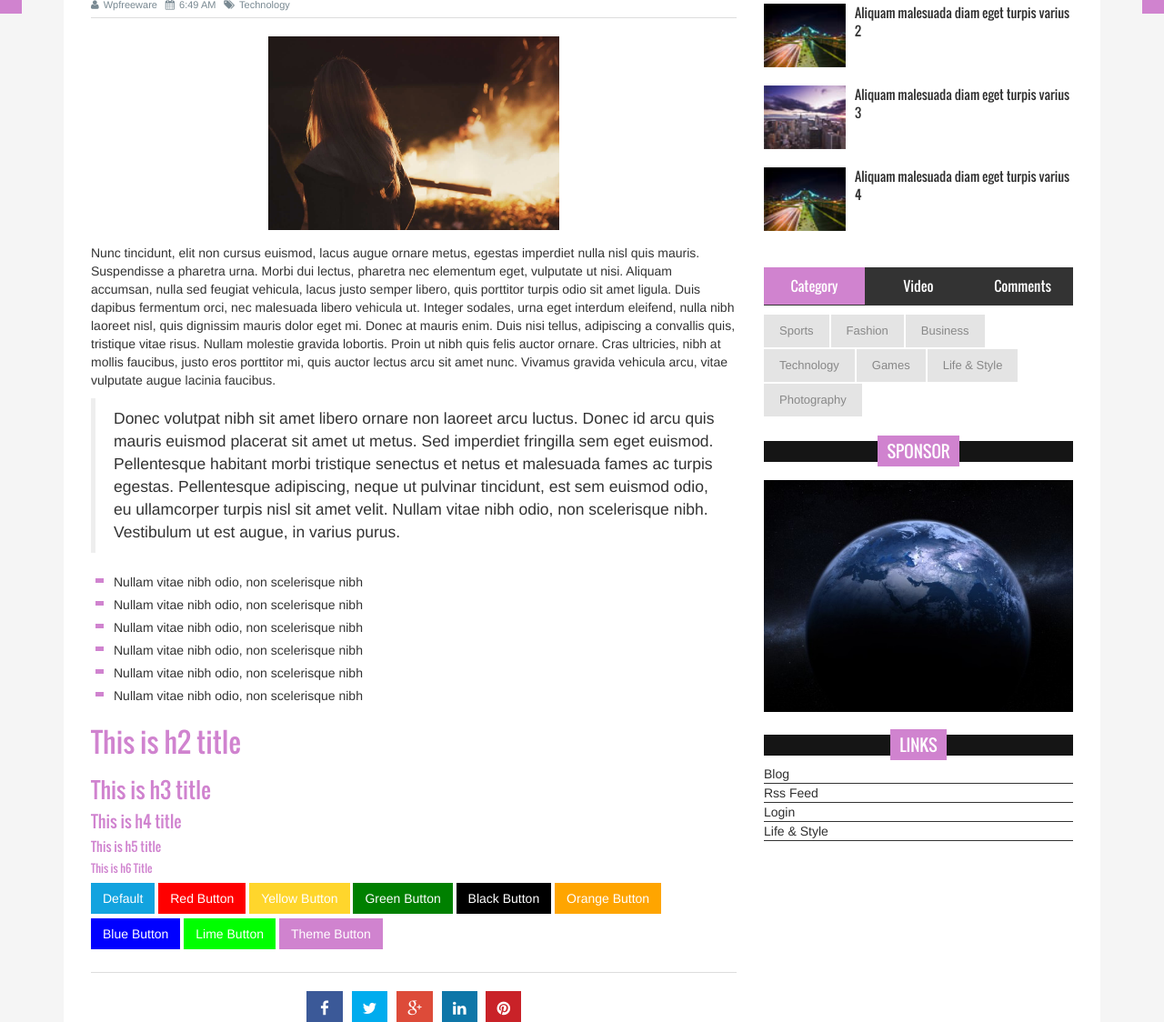
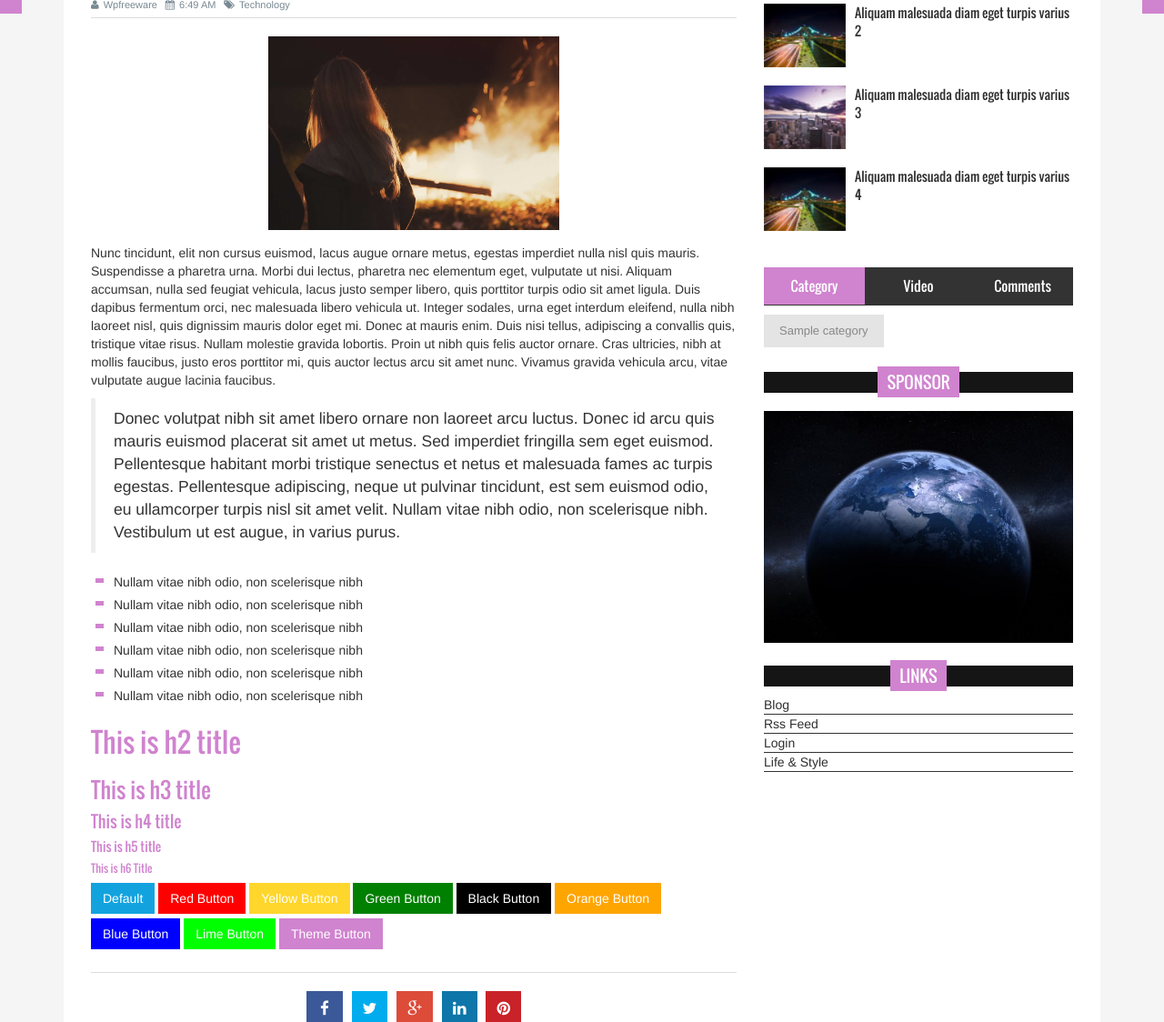
Before and after one commit to CCCodes/ProConDuck, a Django app: page /blog/1/ in a window 1280 px wide. Shown: the part 450-1574 px from the top of the page at 91% size. Run offline with Django 3.2, Linux system fonts and the light colour scheme; data comes from the database, SQL or seed files in the repository; tables that the repository leaves empty hold one stand-in row (values such as "Sample post"); some libraries are stand-ins or nearby versions.

Commit message:
fix URLS

```diff
--- a/blog/templates/blog/404.html
+++ b/blog/templates/blog/404.html
@@ -74,7 +74,7 @@
       </div>
       <div id="navbar" class="navbar-collapse collapse">
         <ul class="nav navbar-nav main_nav">
-          <li class="active"><a href="#"><span class="fa fa-home desktop-home"></span><span class="mobile-show">Home</span></a></li>
+          <li class="active"><a href="../"><span class="fa fa-home desktop-home"></span><span class="mobile-show">Home</span></a></li>
             {% for category in categories %}
           <li><a href="#">{{ category }}</a></li>
             {% endfor %}
--- a/blog/templates/blog/contact.html
+++ b/blog/templates/blog/contact.html
@@ -74,7 +74,7 @@
       </div>
       <div id="navbar" class="navbar-collapse collapse">
         <ul class="nav navbar-nav main_nav">
-          <li class="active"><a href="#"><span class="fa fa-home desktop-home"></span><span class="mobile-show">Home</span></a></li>
+          <li class="active"><a href="../"><span class="fa fa-home desktop-home"></span><span class="mobile-show">Home</span></a></li>
             {% for category in categories %}
           <li><a href="#">{{ category }}</a></li>
             {% endfor %}
--- a/blog/templates/blog/single_page.html
+++ b/blog/templates/blog/single_page.html
@@ -74,7 +74,7 @@
       </div>
       <div id="navbar" class="navbar-collapse collapse">
         <ul class="nav navbar-nav main_nav">
-          <li class="active"><a href="#"><span class="fa fa-home desktop-home"></span><span class="mobile-show">Home</span></a></li>
+          <li class="active"><a href="../"><span class="fa fa-home desktop-home"></span><span class="mobile-show">Home</span></a></li>
             {% for category in categories %}
           <li><a href="#">{{ category }}</a></li>
             {% endfor %}
@@ -238,15 +238,15 @@
             </ul>
             <div class="tab-content">
               <div role="tabpanel" class="tab-pane active" id="category">
+                  {% if categories %}
                 <ul>
-                  <li class="cat-item"><a href="#">Sports</a></li>
-                  <li class="cat-item"><a href="#">Fashion</a></li>
-                  <li class="cat-item"><a href="#">Business</a></li>
-                  <li class="cat-item"><a href="#">Technology</a></li>
-                  <li class="cat-item"><a href="#">Games</a></li>
-                  <li class="cat-item"><a href="#">Life &amp; Style</a></li>
-                  <li class="cat-item"><a href="#">Photography</a></li>
+                  {% for category in categories %}
+                  <li class="cat-item"><a href="#">{{ category.name }}</a></li>
+                  {% endfor %}
                 </ul>
+                  {% else %}
+                      No categories yet.
+                  {% endif %}
               </div>
               <div role="tabpanel" class="tab-pane" id="video">
                 <div class="vide_area">
--- a/blog/urls.py
+++ b/blog/urls.py
@@ -5,7 +5,7 @@ from . import views
 urlpatterns = [
     url(r'^$', views.main, name='main'),
     url(r'^(?P<review_id>[0-9]+)/$', views.detail, name='detail'),
-    url(r'^contact-us', views.contact),
+    url(r'^contact-us/', views.contact),
 ]
 
 handler404 = views.error404
```
